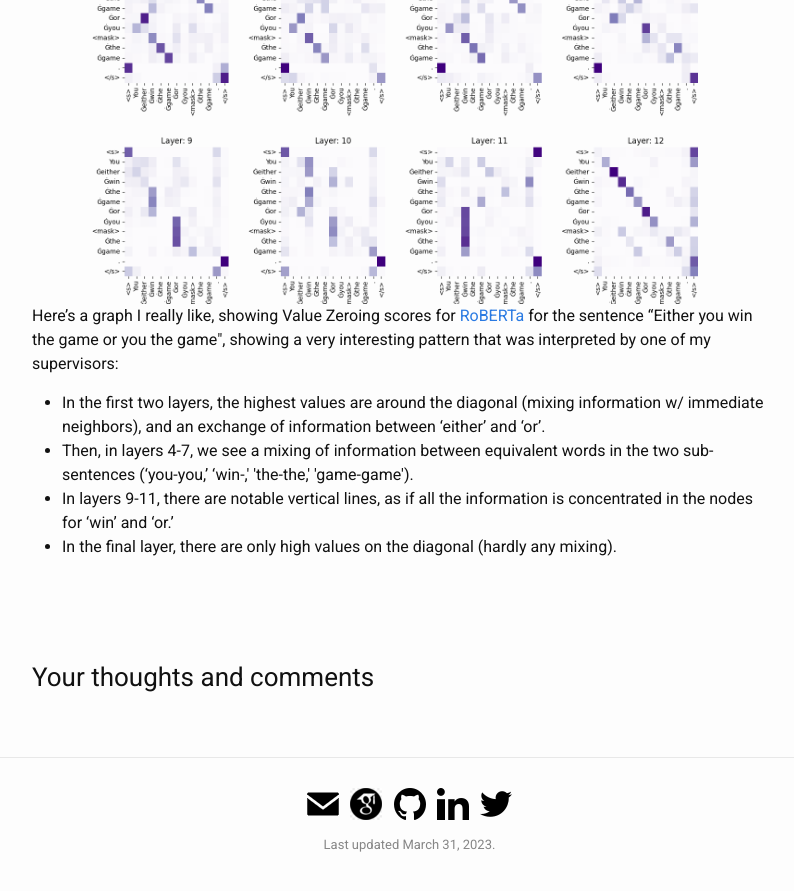
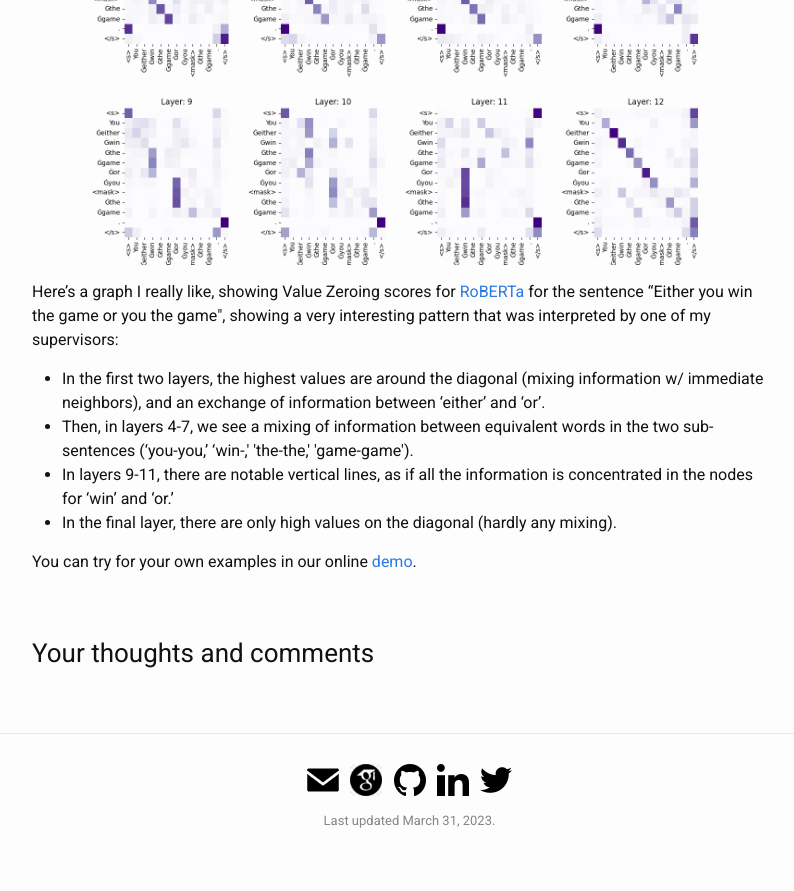
Before and after one commit to hmohebbi/hmohebbi.github.io, a Jekyll site: the page built from _posts/2023-03-29-value-zeroing.md, in a window 1280 px wide and 900 px high, scrolled down 2983 px. Shown: the top 891 px of the window, without its empty margins (238-1032 px from the left). Built offline with Jekyll 4.4.1, drawn with Linux system fonts in a browser that asks for light colours; comment, search, counter and statistics services are not loaded.

Commit message:
Update 2023-03-29-value-zeroing.md

```diff
--- a/_posts/2023-03-29-value-zeroing.md
+++ b/_posts/2023-03-29-value-zeroing.md
@@ -63,15 +63,18 @@ In contrast, __Value Zeroing__ only nullifies the value vector of a specific tok
 Our experiments suggest that __Value Zeroing__ offers better interpretation compared to previous analysis methods, not only for analyzing a specific single Transformer layer, but also for analyzing the entire model when scores are aggregated using the rollout method [(Abnar and Zuidema,
 2020)](https://aclanthology.org/2020.acl-main.385/).
 
-<br>
+
 ### Qualitative Example
 <img align="center" src="/resources/posts/vz.png">
+
 Here's a graph I really like, showing Value Zeroing scores for [RoBERTa](https://arxiv.org/abs/1907.11692) for the sentence "Either you win the game or you <mask> the game", showing a very interesting pattern that was interpreted by one of my supervisors:
 * In the first two layers, the highest values are around the diagonal (mixing information w/ immediate neighbors), and an exchange of information between 'either' and 'or'.
 * Then, in layers 4-7, we see a mixing of information between equivalent words in the two sub-sentences ('you-you,' 'win-<mask>,' 'the-the,' 'game-game').
 * In layers 9-11, there are notable vertical lines, as if all the information is concentrated in the nodes for 'win' and 'or.'
 * In the final layer, there are only high values on the diagonal (hardly any mixing).
 
+
+You can try for your own examples in our online [demo](https://huggingface.co/spaces/amsterdamNLP/value-zeroing).
 <br>
 
 ### Your thoughts and comments
```
